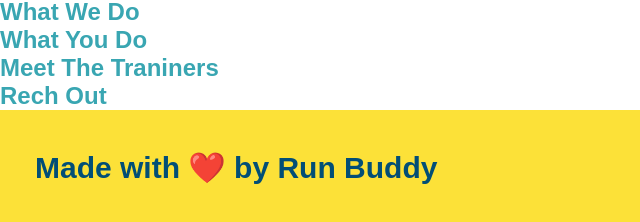
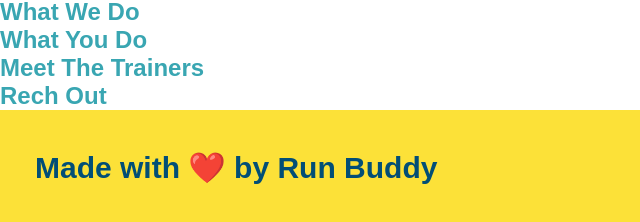
Before and after one commit to NgweTun895/RunBuddy, a plain HTML site: page index.html in a window 1280 px wide. Shown: the part 684-906 px from the top of the page, 0-640 px from the left. Drawn offline with Linux system fonts and the light colour scheme.

Commit message:
chack code

```diff
--- a/assets/css/style.css
+++ b/assets/css/style.css
@@ -65,7 +65,7 @@ footer a {
 }
 /* Footer End */
 
-/* Hero style Starts */
+/*    style Starts */
 
 .hero {
     background-image:url(../images/hero-bg.jpg);
--- a/index.html
+++ b/index.html
@@ -75,7 +75,7 @@
                 </section>
             <!-- "meet the traniners" -->
                 <section>
-                <h2>Meet The Traniners</h2>
+                <h2>Meet The Trainers</h2>
                 </section>
             <!--Rech out section  -->
                 <section>
@@ -84,11 +84,11 @@
 
         <footer>
                 <h2>Made with ❤️ by Run Buddy</h2>
-                <div>
-                    <a href="Read Our Privacy Poivy">Read Our Privacy poivxy</a><br>
-                    &copy;2024 Run Buddy, Inc
+                    <div>
+                        <a href="Read Our Privacy Poivy">Read Our Privacy poivxy</a><br>
+                        &copy;2024 Run Buddy, Inc
 
-                </div>
+                    </div>
         </footer>
     </body>
 </html>
```
